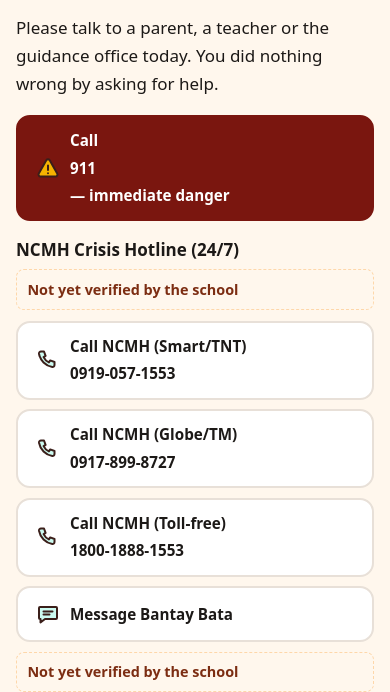
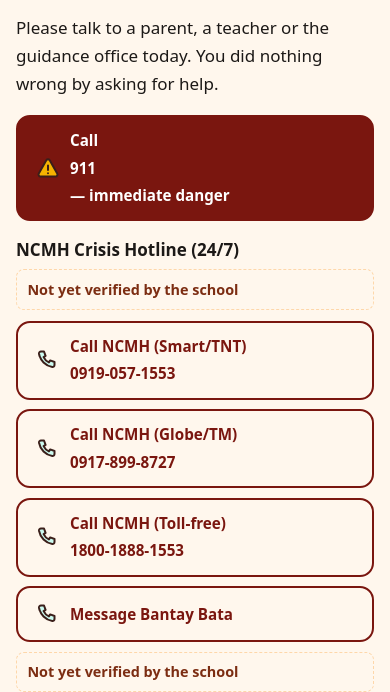
Before and after one commit to marserquina-ui/red-arrow, a plain HTML site: page index.html in a window 390 px wide. Both pictures are taken after a click on the button "Need help?". Shown: the part 152-844 px from the top of the page. Drawn offline with Linux system fonts and the light colour scheme.

Commit message:
Polish v21 help-card outlines and header labels (local, now ready to publish).
NCMH and Bantay Bata keep a phone icon and a cream fill with a rust
outline at 3:1 or better against the help card in both themes. 911
stays solid red. The language button shows EN/FIL, and course art is
capped at 120px on a phone so the next course peeks into view.

```diff
--- a/v2.css
+++ b/v2.css
@@ -167,6 +167,7 @@ html[data-theme="dark"] .draft-banner{background:var(--soft-bg);color:var(--soft
 .course-grid{display:grid;gap:16px;align-items:start}
 .card.course-card{padding:16px;border-radius:16px;margin:0}
 .course-cover{width:100%;max-width:100%;height:auto;aspect-ratio:640/240;border-radius:12px;margin:0 0 .5rem;border:1px solid var(--line);background:var(--paper)}
+@media (max-width:767px){.course-cover{max-height:120px;height:120px;aspect-ratio:auto;object-fit:cover;object-position:center top}}
 html[data-theme="dark"] .course-cover{background:#f4efe8;border-color:#33405c;filter:brightness(.9)}
 .course-title{font-family:var(--font);font-size:1.25rem;font-weight:750;line-height:1.3;letter-spacing:-.02em;margin:.2rem 0 0}
 .course-count{margin:0;font-size:1rem;line-height:1.4;color:var(--muted)}
@@ -326,6 +327,9 @@ html[data-theme="dark"] .sim-art,html[data-theme="dark"] .router-fig{background:
   .fil-draft-note{position:absolute;width:1px;height:1px;overflow:hidden;clip:rect(0,0,0,0)}
   .header-tool .tool-label{position:absolute;width:1px;height:1px;padding:0;margin:-1px;overflow:hidden;clip:rect(0,0,0,0);white-space:nowrap;border:0}
   .header-tool.nav-toggle,.header-tool.theme-toggle{width:48px;min-width:48px;min-height:48px;padding:0;justify-content:center;gap:0}
+  .header-tool.lang-toggle{width:48px;min-width:48px;padding:.15rem 0;justify-content:center;align-items:center;gap:0;flex-direction:column}
+  .header-tool.lang-toggle .ui-ic{width:20px;height:20px}
+  .header-tool.lang-toggle .tool-label{position:static;width:auto;height:auto;padding:0;margin:0;overflow:visible;clip:auto;clip-path:none;white-space:nowrap;border:0;font-size:.62rem;font-weight:800;line-height:1;letter-spacing:.02em}
   .tabbar{position:fixed;left:0;right:0;bottom:0;z-index:50;box-shadow:0 -4px 16px rgba(0,0,0,.06);padding-bottom:env(safe-area-inset-bottom,0)}
   .tab-link.is-active::before{top:-.3rem}
   .site-footer{margin-bottom:calc(var(--tab-h) + 1rem)}
@@ -441,6 +445,11 @@ html:not([data-theme="dark"]) .btn.is-wait,html:not([data-theme="dark"]) .btn[ar
 /* 911 hotlines stay white on #7a160f in every theme */
 html[data-theme="dark"] .overlay .btn-solid,html[data-theme="dark"] .overlay a.btn-solid{background:#7a160f!important;color:#fff!important}
 .overlay .btn-solid.big,.overlay a.btn-solid{background:#7a160f;color:#fff;min-height:48px;min-width:48px;font-family:var(--font)}
+/* NCMH and Bantay Bata (and other cream help actions): cream fill, rust outline >=3:1 vs the card */
+.overlay a.btn-outline.help-outline,.overlay .btn-outline.big.help-outline{background:#fff7ed;color:#7a160f;border:2px solid #7a160f;font-family:var(--font)}
+.overlay a.btn-outline.help-outline:hover,.overlay a.btn-outline.help-outline:focus,.overlay .btn-outline.big.help-outline:hover,.overlay .btn-outline.big.help-outline:focus{background:#ffedd5;color:#7a160f;border-color:#7a160f}
+html[data-theme="dark"] .overlay a.btn-outline.help-outline,html[data-theme="dark"] .overlay .btn-outline.big.help-outline{background:#fff7ed;color:#7a160f;border-color:#7a160f}
+.overlay .help-outline .ui-ic{filter:none}
 
 .overlay .help-btn-copy{display:flex;flex-direction:column;align-items:flex-start;gap:.15rem;min-width:0;flex:1 1 auto;text-align:left}
 .overlay .help-btn-label{white-space:normal}
--- a/v2.js
+++ b/v2.js
@@ -73,12 +73,12 @@ function teacherCard(opts){
   h("p",{class:"overlay-label",text:T("NCMH Crisis Hotline (24/7)","NCMH Crisis Hotline (24/7)")})]
   .concat(pending?[unverifiedNote()]:[])
   /* Guidance office must test each number before launch and record the date (see RA2.help.tested). */
-  .concat(H.ncmh.map(function(n){return h("a",{class:"btn btn-outline big",href:"tel:"+n.tel},[ico("phone",""),h("span",{class:"help-btn-copy"},[h("span",{class:"help-btn-label",text:T("Call NCMH","Tawagan ang NCMH")+" ("+n.label+")"}),h("span",{class:"help-tel",text:fmtNcmh(n.tel)})])])}))
+  .concat(H.ncmh.map(function(n){return h("a",{class:"btn btn-outline big help-outline",href:"tel:"+n.tel},[ico("phone",""),h("span",{class:"help-btn-copy"},[h("span",{class:"help-btn-label",text:T("Call NCMH","Tawagan ang NCMH")+" ("+n.label+")"}),h("span",{class:"help-tel",text:fmtNcmh(n.tel)})])])}))
   .concat([
-  h("a",{class:"btn btn-outline big",href:H.bantayBataUrl||H.bantayBataFallback,target:"_blank",rel:"noopener noreferrer"},[ico("message",""),T("Message Bantay Bata","Mag-message sa Bantay Bata")]),
+  h("a",{class:"btn btn-outline big help-outline",href:H.bantayBataUrl||H.bantayBataFallback,target:"_blank",rel:"noopener noreferrer"},[ico("phone",""),T("Message Bantay Bata","Mag-message sa Bantay Bata")]),
   pending?unverifiedNote():null,
   h("p",{class:"overlay-label",text:T("Online threats, sextortion or a stolen account","Online na banta, sextortion o nanakaw na account")}),
-  h("a",{class:"btn btn-outline big",href:"tel:"+H.pnpAcg.tel},[ico("shield",""),h("span",{class:"help-btn-copy"},[h("span",{class:"help-btn-label",text:"PNP Anti-Cybercrime Group"}),h("span",{class:"help-tel",text:H.pnpAcg.display})])]),
+  h("a",{class:"btn btn-outline big help-outline",href:"tel:"+H.pnpAcg.tel},[ico("shield",""),h("span",{class:"help-btn-copy"},[h("span",{class:"help-btn-label",text:"PNP Anti-Cybercrime Group"}),h("span",{class:"help-tel",text:H.pnpAcg.display})])]),
   pending?unverifiedNote():null,
   /* DepEd Order 40 route for bullying */
   guideBtn,guideNote,
@@ -113,12 +113,12 @@ function header(){var shell=document.getElementById("shell-header");if(shell)she
  if(lsGet("ra-proj","0")==="1")document.body.classList.add("projector");applyTheme(currentTheme());
  var pg=document.body.dataset.page||"home",sect={home:"index.html",lesson:"index.html",sim:"index.html",practice:"index.html",ask:"ask.html",profile:"profile.html",teacher:"teacher.html",about:"about.html"}[pg]||"index.html";
  var nav=[["index.html","learn",T("Learn","Aralin")],["ask.html","ask-mar","Ask Mar"],["profile.html","me",T("Me","Ako")],["teacher.html","teacher",T("Teacher","Guro")]];
- var langBtn=h("button",{type:"button",class:"nav-toggle header-tool","aria-label":fil?T("Switch to English","Lumipat sa English"):T("Switch to Filipino","Lumipat sa Filipino"),title:fil?"English":"Filipino",onclick:function(){uiState({});lsSet("ra-lang",fil?"en":"fil");location.reload()}},[ico("language",""),h("span",{class:"tool-label","aria-hidden":"true",text:fil?"EN":"Fil"})]);
+ var langBtn=h("button",{type:"button",class:"nav-toggle header-tool lang-toggle","aria-label":fil?T("Switch to English","Lumipat sa English"):T("Switch to Filipino","Lumipat sa Filipino"),title:fil?"English":"Filipino",onclick:function(){uiState({});lsSet("ra-lang",fil?"en":"fil");location.reload()}},[ico("language",""),h("span",{class:"tool-label","aria-hidden":"true",text:fil?"EN":"FIL"})]);
  var _dark=currentTheme()==="dark";
  var themeLab=_dark?T("Light","Maliwanag"):T("Dark","Madilim");
  var themeBtn=h("button",{type:"button",class:"btn btn-outline theme-toggle nav-toggle header-tool","aria-pressed":_dark?"true":"false","aria-label":_dark?T("Switch to light theme","Lumipat sa maliwanag na tema"):T("Switch to dark theme","Lumipat sa madilim na tema"),title:themeLab,onclick:function(){var next=currentTheme()==="dark"?"light":"dark";lsSet("ra-theme",next);applyTheme(currentTheme());var d=currentTheme()==="dark";this.setAttribute("aria-pressed",d?"true":"false");var lab=d?T("Light","Maliwanag"):T("Dark","Madilim");this.title=lab;this.setAttribute("aria-label",d?T("Switch to light theme","Lumipat sa maliwanag na tema"):T("Switch to dark theme","Lumipat sa madilim na tema"));var s=this.querySelector(".tool-label");if(s)s.textContent=lab}},[h("span",{class:"theme-ic","aria-hidden":"true"}),h("span",{class:"tool-label","aria-hidden":"true",text:themeLab})]);
  var askBtn=pg!=="ask"?h("button",{type:"button",class:"btn btn-outline header-tool ask-toggle","aria-expanded":"false","aria-controls":"ask-side",onclick:function(){setAskOpen(!document.body.classList.contains("ask-open"),true)}},[ico("ask-mar",""),h("span",{text:"Ask Mar"})]):null;
- var helpHdr=h("button",{type:"button",class:"btn btn-outline header-tool help-toggle","aria-label":T("Need help? Get help from a person","Kailangan ng tulong? Humingi ng tulong sa tao"),title:T("Need help?","Kailangan ng tulong?"),onclick:function(){teacherCard()}},[ico("help",""),h("span",{class:"tool-label",text:T("Need help?","Kailangan ng tulong?")})]);
+ var helpHdr=h("button",{type:"button",class:"btn btn-outline header-tool help-toggle","aria-label":"Need help? / Kailangan ng tulong?",title:T("Need help?","Kailangan ng tulong?"),onclick:function(){teacherCard()}},[ico("help",""),h("span",{class:"tool-label",text:T("Need help?","Kailangan ng tulong?")})]);
  var aboutLnk=h("a",{class:"about-link about-link-hdr",href:"about.html",text:T("About this site","Tungkol sa site")});if(pg==="about")aboutLnk.setAttribute("aria-current","page");
  var skip=h("a",{class:"skip-link",href:"#main",text:T("Skip to content","Laktawan papunta sa nilalaman")});
  var tabs=h("ul",{class:"tabbar-list"},nav.map(function(n){var on=n[0]===sect,a={href:n[0],class:"tab-link"+(on?" is-active":"")};if(on)a["aria-current"]=(pg==="lesson"||pg==="sim"||pg==="practice")?"true":"page";return h("li",{class:n[0]==="ask.html"?"tab-ask":""},[h("a",a,[ico(n[1],""),h("span",{class:"tab-label",text:n[2]})])])}));
```
